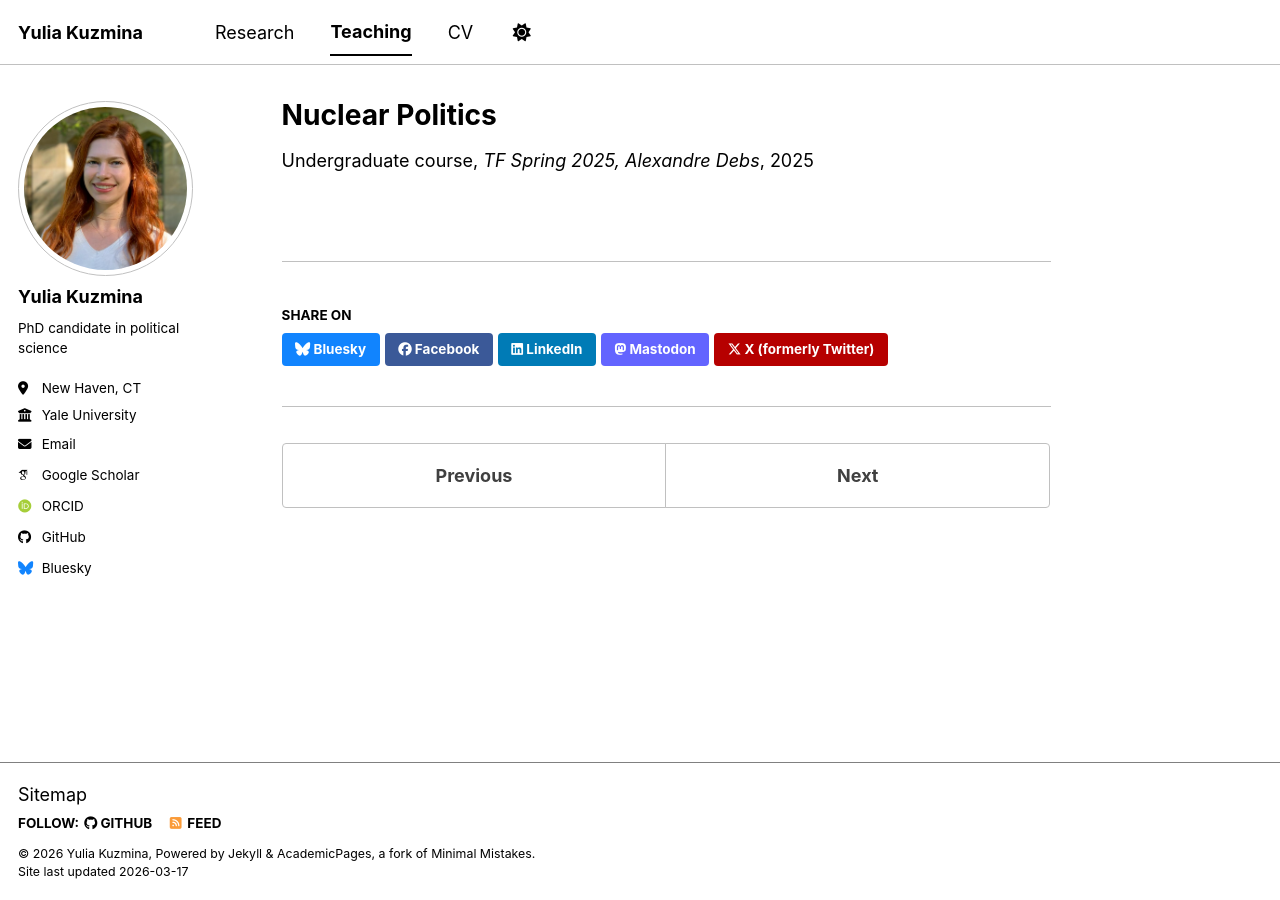
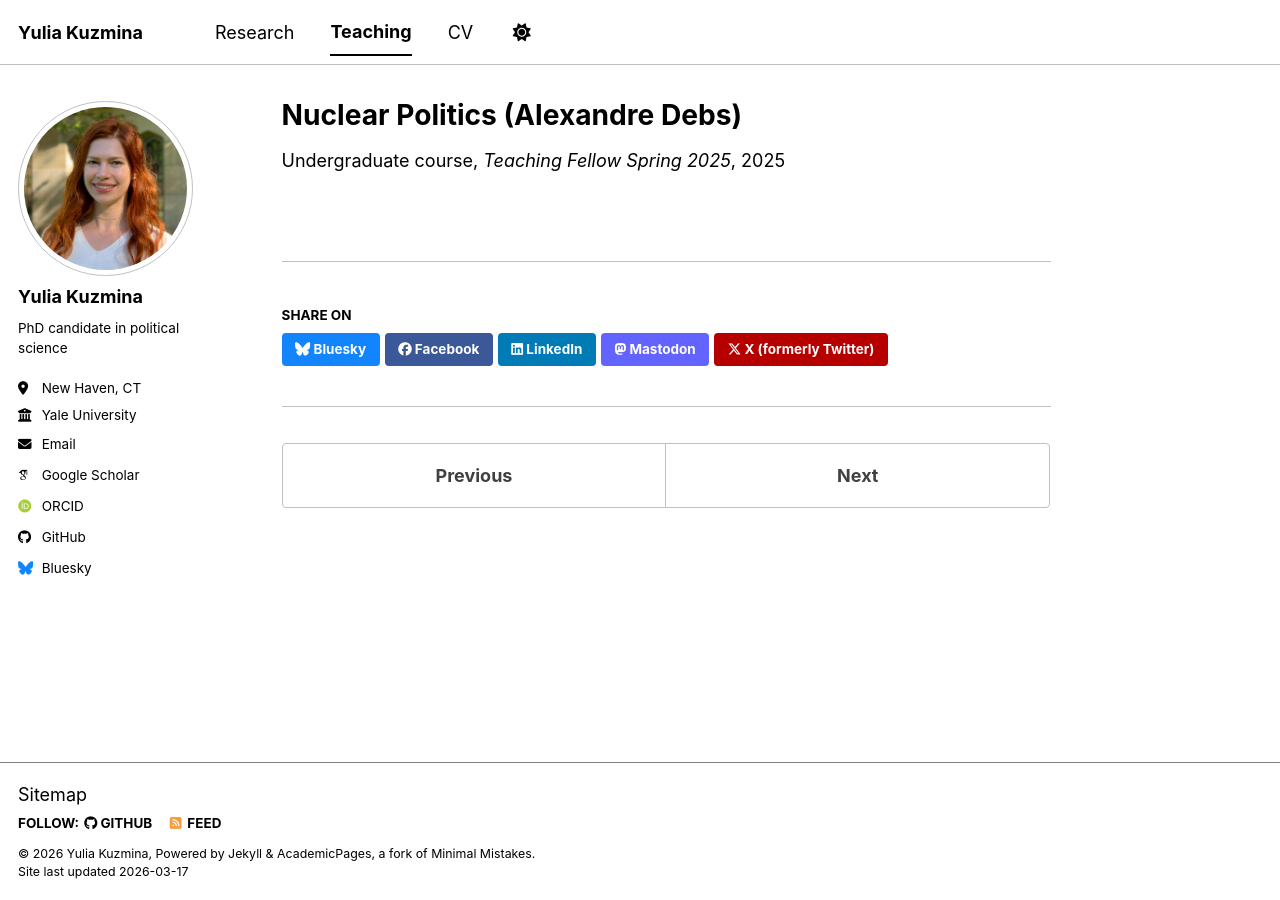
Before and after one commit to yuliakuzmina/yuliakuzmina.github.io, a Jekyll site: the page built from _teaching/2014-spring-teaching-1.md, in a window 1280 px wide. Built offline with Jekyll 4.4.1, drawn with Linux system fonts in a browser that asks for light colours; some web fonts are replaced; a script bundle is joined from its source files by our own code; library files that are not in the unit come from our copies.

Commit message:
Update 2014-spring-teaching-1.md

```diff
--- a/_teaching/2014-spring-teaching-1.md
+++ b/_teaching/2014-spring-teaching-1.md
@@ -1,8 +1,8 @@
 ---
-title: "Nuclear Politics"
+title: "Nuclear Politics (Alexandre Debs)"
 collection: teaching
 type: "Undergraduate course"
-venue: "TF Spring 2025, Alexandre Debs"
+venue: "Teaching Fellow Spring 2025"
 date: 2025-01-01
 location: ""
 excerpt: ""
```
